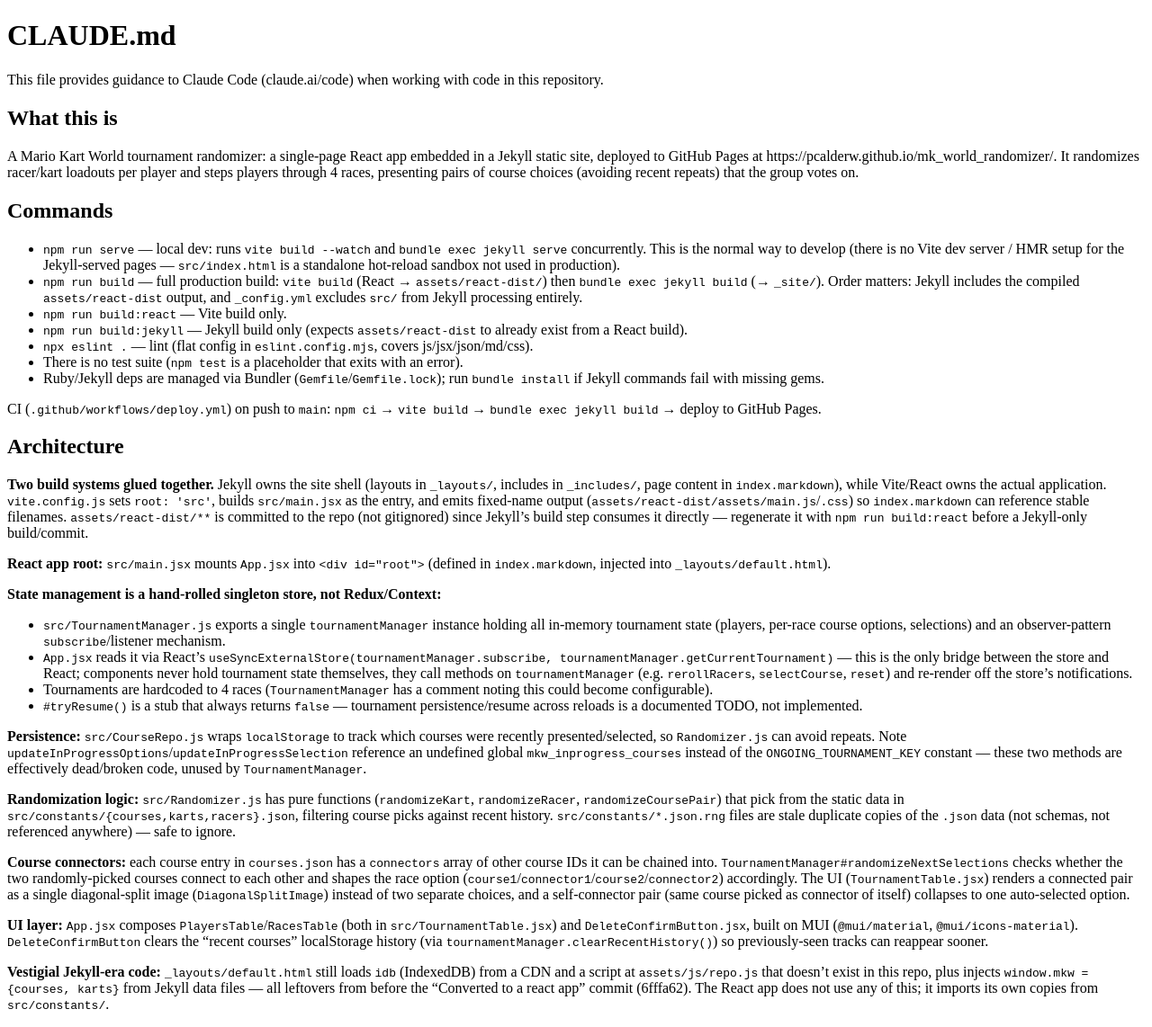
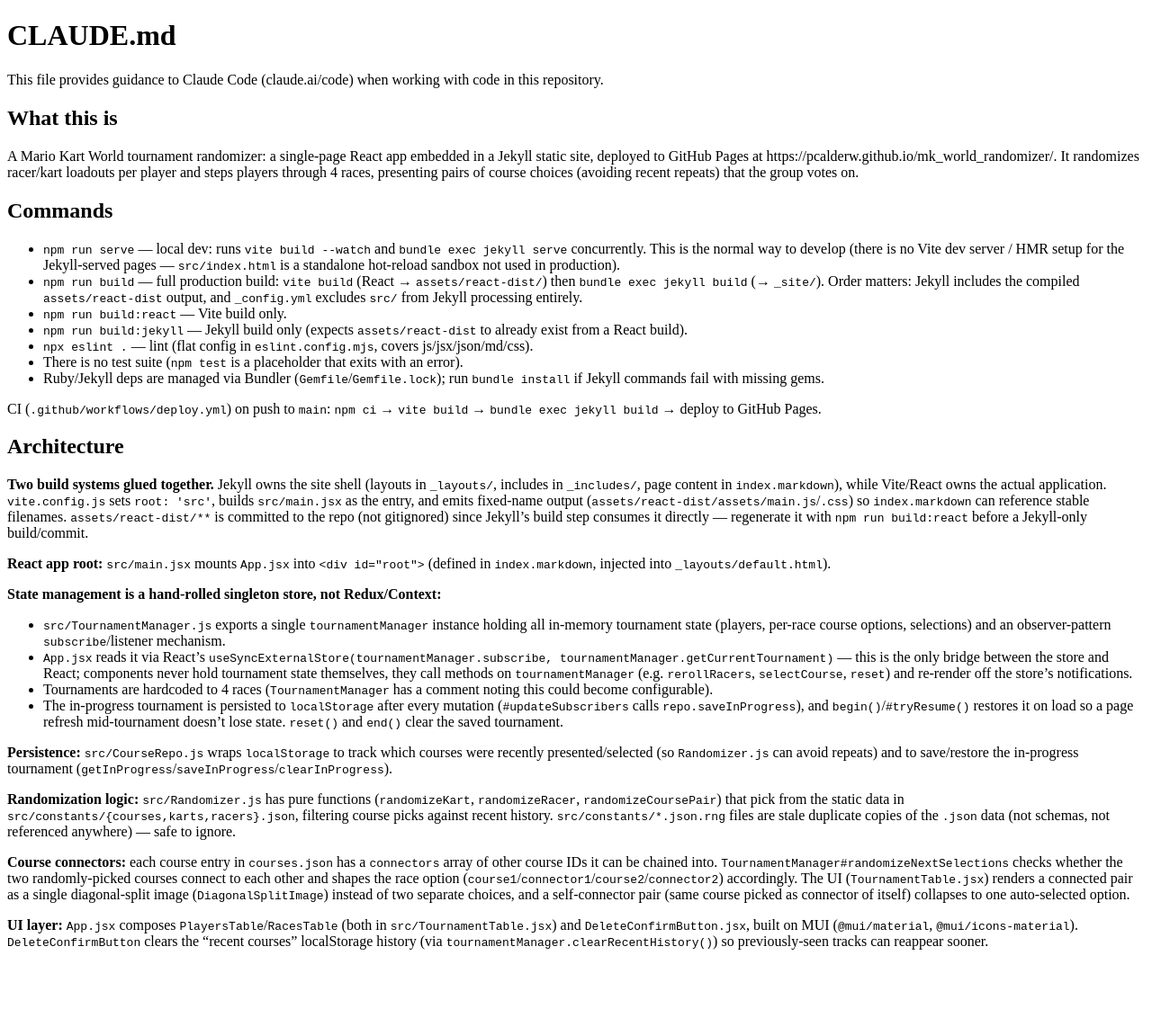
Before and after one commit to pcalderw/mk_world_randomizer, a Jekyll site: the page built from CLAUDE.md, in a window 1280 px wide. Shown: the whole page at 90% size. Built offline with Jekyll 4.4.1, drawn with Linux system fonts in a browser that asks for light colours; our own code applies the rules of GitHub Pages for plain Markdown files; after the commit the page ends 1072 px from its top, so only the background shows below that.

Commit message:
Remove vestigial idb/repo.js includes from default.html
Leftovers from before the React conversion (6fffa62): idb from a CDN
and assets/js/repo.js, which doesn't exist in this repo, plus an
unused window.mkw injected from empty Jekyll data files. The React
app has its own copies of this data in src/constants/ and doesn't
touch any of this.

Also updates CLAUDE.md's notes to match the resume/cleanup work.

Co-Authored-By: Claude Sonnet 5 <noreply@anthropic.com>

```diff
--- a/CLAUDE.md
+++ b/CLAUDE.md
@@ -28,14 +28,12 @@ CI (`.github/workflows/deploy.yml`) on push to `main`: `npm ci` → `vite build`
 - `src/TournamentManager.js` exports a single `tournamentManager` instance holding all in-memory tournament state (players, per-race course options, selections) and an observer-pattern `subscribe`/listener mechanism.
 - `App.jsx` reads it via React's `useSyncExternalStore(tournamentManager.subscribe, tournamentManager.getCurrentTournament)` — this is the only bridge between the store and React; components never hold tournament state themselves, they call methods on `tournamentManager` (e.g. `rerollRacers`, `selectCourse`, `reset`) and re-render off the store's notifications.
 - Tournaments are hardcoded to 4 races (`TournamentManager` has a comment noting this could become configurable).
-- `#tryResume()` is a stub that always returns `false` — tournament persistence/resume across reloads is a documented TODO, not implemented.
+- The in-progress tournament is persisted to `localStorage` after every mutation (`#updateSubscribers` calls `repo.saveInProgress`), and `begin()`/`#tryResume()` restores it on load so a page refresh mid-tournament doesn't lose state. `reset()` and `end()` clear the saved tournament.
 
-**Persistence:** `src/CourseRepo.js` wraps `localStorage` to track which courses were recently presented/selected, so `Randomizer.js` can avoid repeats. Note `updateInProgressOptions`/`updateInProgressSelection` reference an undefined global `mkw_inprogress_courses` instead of the `ONGOING_TOURNAMENT_KEY` constant — these two methods are effectively dead/broken code, unused by `TournamentManager`.
+**Persistence:** `src/CourseRepo.js` wraps `localStorage` to track which courses were recently presented/selected (so `Randomizer.js` can avoid repeats) and to save/restore the in-progress tournament (`getInProgress`/`saveInProgress`/`clearInProgress`).
 
 **Randomization logic:** `src/Randomizer.js` has pure functions (`randomizeKart`, `randomizeRacer`, `randomizeCoursePair`) that pick from the static data in `src/constants/{courses,karts,racers}.json`, filtering course picks against recent history. `src/constants/*.json.rng` files are stale duplicate copies of the `.json` data (not schemas, not referenced anywhere) — safe to ignore.
 
 **Course connectors:** each course entry in `courses.json` has a `connectors` array of other course IDs it can be chained into. `TournamentManager#randomizeNextSelections` checks whether the two randomly-picked courses connect to each other and shapes the race option (`course1`/`connector1`/`course2`/`connector2`) accordingly. The UI (`TournamentTable.jsx`) renders a connected pair as a single diagonal-split image (`DiagonalSplitImage`) instead of two separate choices, and a self-connector pair (same course picked as connector of itself) collapses to one auto-selected option.
 
 **UI layer:** `App.jsx` composes `PlayersTable`/`RacesTable` (both in `src/TournamentTable.jsx`) and `DeleteConfirmButton.jsx`, built on MUI (`@mui/material`, `@mui/icons-material`). `DeleteConfirmButton` clears the "recent courses" localStorage history (via `tournamentManager.clearRecentHistory()`) so previously-seen tracks can reappear sooner.
-
-**Vestigial Jekyll-era code:** `_layouts/default.html` still loads `idb` (IndexedDB) from a CDN and a script at `assets/js/repo.js` that doesn't exist in this repo, plus injects `window.mkw = {courses, karts}` from Jekyll data files — all leftovers from before the "Converted to a react app" commit (6fffa62). The React app does not use any of this; it imports its own copies from `src/constants/`.
--- a/_layouts/default.html
+++ b/_layouts/default.html
@@ -1,14 +1,5 @@
 <!DOCTYPE html>
 <html lang="{{ page.lang | default: site.lang | default: "en" }}">
-  <script src="https://cdn.jsdelivr.net/npm/idb@8/build/umd.js"></script>
-  <script type="module" src="{{ '/assets/js/repo.js' | relative_url }}"></script>
-  <script>
-    window.mkw = {
-      'courses': {{ site.data.courses | jsonify }},
-      'karts': {{ site.data.karts | jsonify }}
-    }
-  </script>
-
   {%- include head.html -%}
 
 
```
